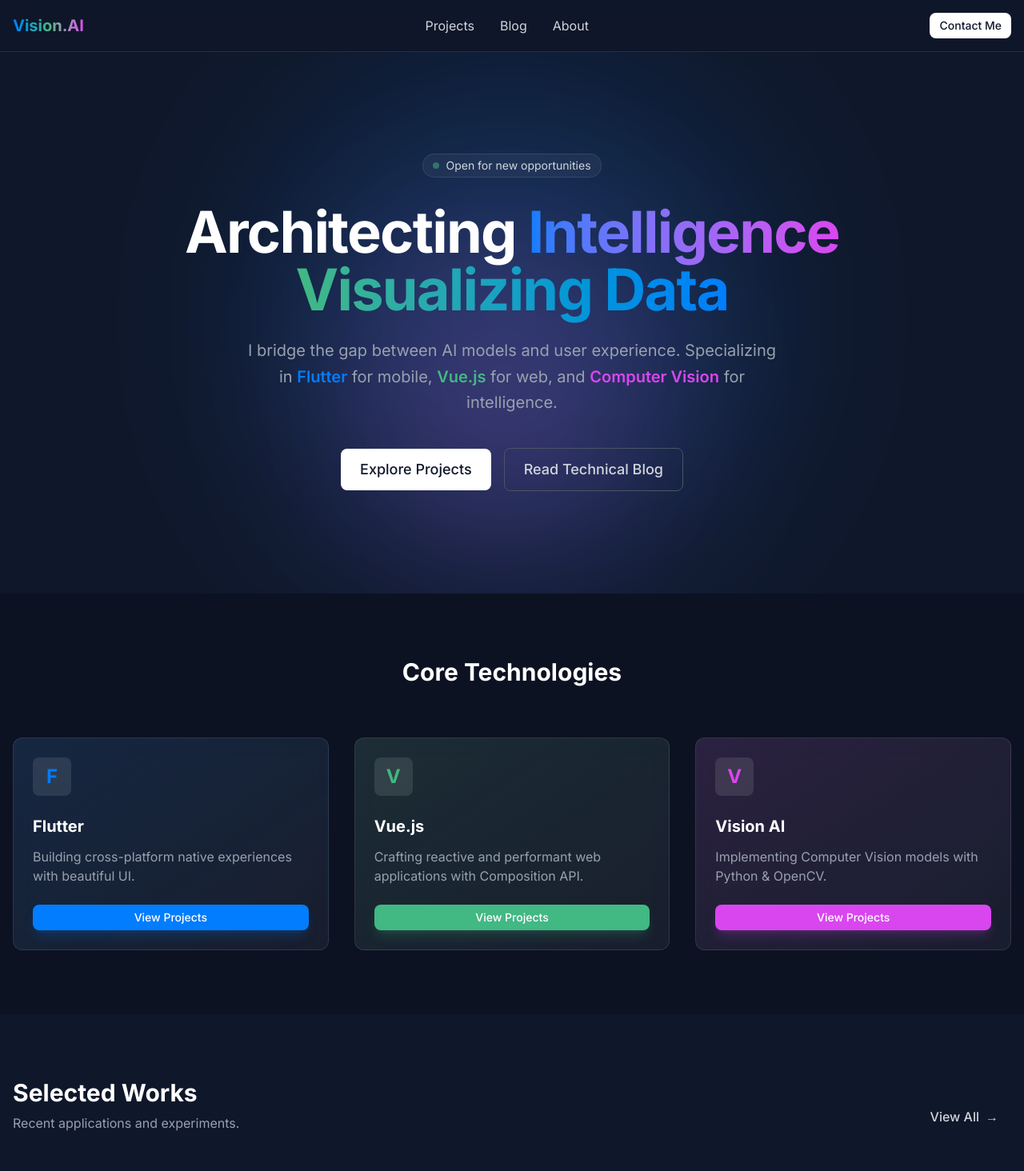
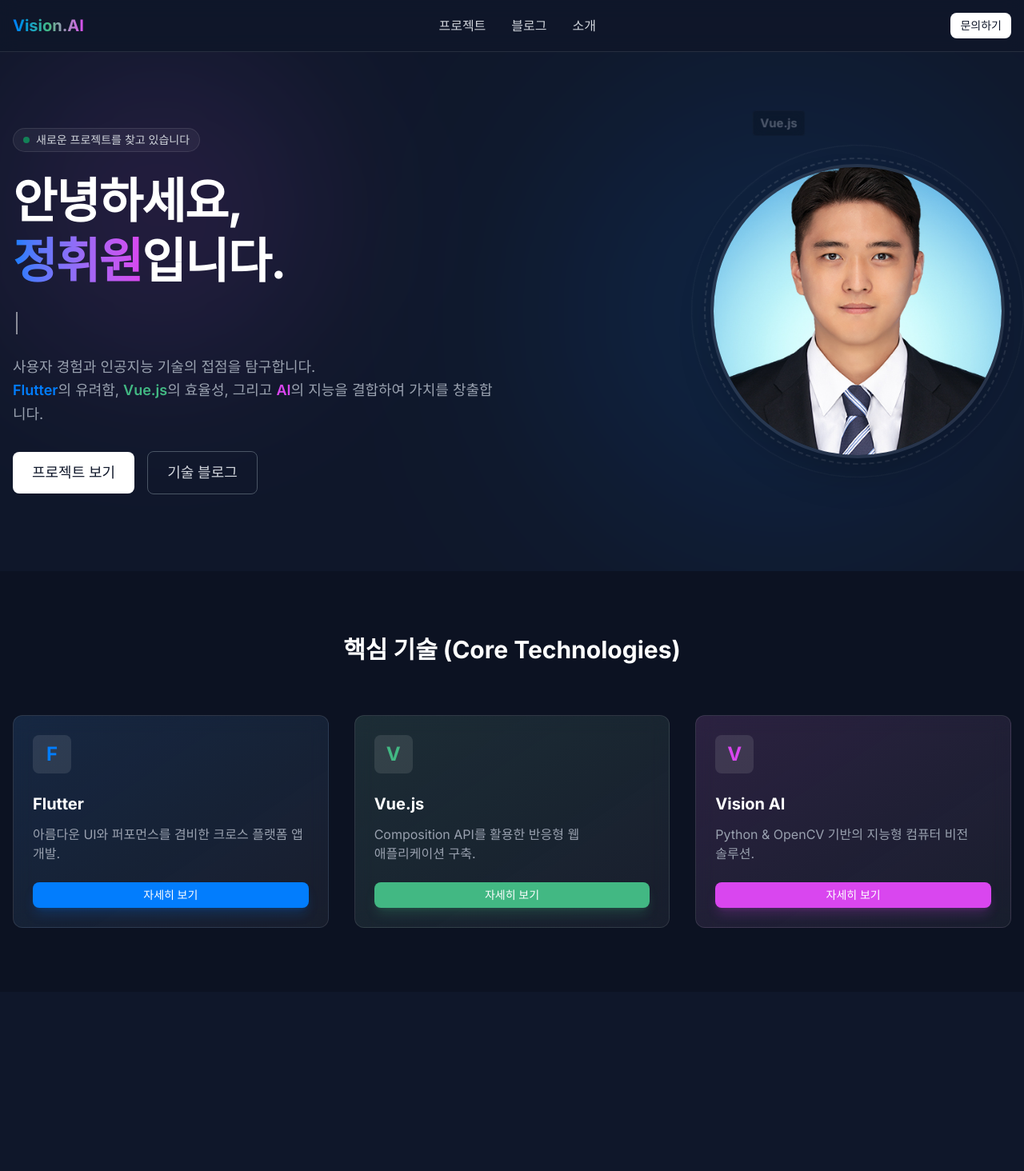
Before and after one commit to wonnyboi/vue-portfolio, a Vue app: page / in a window 1280 px wide. Shown: the top 1464 px of the page at 80% size. After the commit the page ends 1240 px from the top, so only its background shows below. Built offline with nearby package versions, Linux system fonts and the light colour scheme.

Commit message:
[feat] 홈페이지 UI 개선 및 한글화 적용
- 프로필 이미지 교체 및 중앙 파티클 이펙트 애니메이션 구현

- 네비게이션, 프로젝트, 블로그 등 전체 페이지 한글화 완료

- .rules 및 워크플로우 문서 추가

```diff
--- a/src/components/layout/Navbar.vue
+++ b/src/components/layout/Navbar.vue
@@ -10,13 +10,13 @@
       </router-link>
 
       <div class="hidden md:flex items-center gap-8">
-        <router-link to="/projects" class="text-gray-300 hover:text-white transition-colors">Projects</router-link>
-        <router-link to="/blog" class="text-gray-300 hover:text-white transition-colors">Blog</router-link>
-        <router-link to="/about" class="text-gray-300 hover:text-white transition-colors">About</router-link>
+        <router-link to="/projects" class="text-gray-300 hover:text-white transition-colors">프로젝트</router-link>
+        <router-link to="/blog" class="text-gray-300 hover:text-white transition-colors">블로그</router-link>
+        <router-link to="/about" class="text-gray-300 hover:text-white transition-colors">소개</router-link>
       </div>
 
       <div class="flex items-center gap-4">
-        <Button variant="primary" size="sm">Contact Me</Button>
+        <Button variant="primary" size="sm">문의하기</Button>
       </div>
     </div>
   </nav>
--- a/src/views/ArticleView.vue
+++ b/src/views/ArticleView.vue
@@ -29,7 +29,7 @@
   <div class="pt-24 min-h-screen container mx-auto px-4 pb-20" v-if="post">
     <div class="max-w-4xl mx-auto">
       <Button variant="ghost" @click="router.back()" class="mb-8">
-        ← Back to Blog
+        ← 블로그로 돌아가기
       </Button>
 
       <div class="flex items-center gap-3 text-sm text-gray-400 mb-4">
@@ -54,8 +54,8 @@
     </div>
   </div>
   <div v-else class="pt-32 text-center text-gray-500">
-    <div v-if="store.loading">Loading article...</div>
-    <div v-else>Article not found.</div>
+    <div v-if="store.loading">글 불러오는 중...</div>
+    <div v-else>글을 찾을 수 없습니다.</div>
   </div>
 </template>
 
--- a/src/views/BlogView.vue
+++ b/src/views/BlogView.vue
@@ -31,8 +31,8 @@
 <template>
   <div class="pt-24 min-h-screen container mx-auto px-4">
     <div class="mb-12 text-center">
-      <h1 class="text-4xl font-bold text-white mb-4">Technical Blog</h1>
-      <p class="text-gray-400">Insights, tutorials, and experiments.</p>
+      <h1 class="text-4xl font-bold text-white mb-4">기술 블로그</h1>
+      <p class="text-gray-400">인사이트, 튜토리얼, 그리고 학습 기록들.</p>
     </div>
 
     <!-- Category Filter -->
@@ -42,7 +42,7 @@
         :class="activeCategory === null ? 'bg-white text-primary font-bold' : 'bg-white/10 text-gray-300 hover:bg-white/20'"
         @click="activeCategory = null"
       >
-        All
+        전체
       </button>
       <button
         v-for="cat in categories"
@@ -56,7 +56,7 @@
     </div>
 
     <div v-if="store.loading" class="text-center py-20 text-gray-500">
-      Loading posts...
+      글 불러오는 중...
     </div>
 
     <div v-else class="grid gap-6 max-w-4xl mx-auto">
--- a/src/views/HomeView.vue
+++ b/src/views/HomeView.vue
@@ -1,25 +1,139 @@
 <script setup lang="ts">
+import { ref, onMounted, onUnmounted } from 'vue'
 import Button from '@/components/ui/Button.vue'
 import Card from '@/components/ui/Card.vue'
+import profileImage from '@/assets/hero-profile.jpg'
+import { useRouter } from 'vue-router'
+
+const router = useRouter()
+
+const roles = [
+  'Flutter Expert',
+  'Vue.js Developer',
+  'Vision AI Engineer',
+  'Problem Solver'
+]
+
+const currentRole = ref('')
+const roleIndex = ref(0)
+const charIndex = ref(0)
+const isDeleting = ref(false)
+const typingSpeed = ref(100)
+
+let timeoutId: any = null;
+
+const typeRole = () => {
+  const currentFullRole = roles[roleIndex.value] || ''
+
+  if (isDeleting.value) {
+    currentRole.value = currentFullRole.substring(0, charIndex.value - 1)
+    charIndex.value--
+    typingSpeed.value = 50
+  } else {
+    currentRole.value = currentFullRole.substring(0, charIndex.value + 1)
+    charIndex.value++
+    typingSpeed.value = 100
+  }
+
+  if (!isDeleting.value && charIndex.value === currentFullRole.length) {
+    isDeleting.value = true
+    typingSpeed.value = 2000 // Pause at end
+  } else if (isDeleting.value && charIndex.value === 0) {
+    isDeleting.value = false
+    roleIndex.value = (roleIndex.value + 1) % roles.length
+    typingSpeed.value = 500 // Pause before typing new
+  }
+
+  timeoutId = setTimeout(typeRole, typingSpeed.value)
+}
+
+// Optimization: Use a smaller set of active particles
+interface Particle {
+  id: number;
+  text: string;
+  x: number;
+  y: number;
+  rotation: number;
+  style: any;
+}
+
+const particles = ref<Particle[]>([])
+const particleIdCounter = ref(0)
+let particleInterval: any = null
+
+const keywords = [
+  'Flutter', 'Vue.js', 'Firebase', 'Dart', 'TypeScript', 'Python',
+  'OpenCV', 'YOLO', 'TensorFlow', 'Pinia', 'State Management',
+  'Clean Architecture', 'MVVM', 'Deep Learning', 'REST API',
+  'GraphQL', 'PostgreSQL', 'Git', 'CI/CD', 'UI/UX'
+]
+
+const spawnParticle = () => {
+  // Spawn 1-2 particles
+  const count = Math.floor(Math.random() * 2) + 1
+
+  for (let i = 0; i < count; i++) {
+    const text = keywords[Math.floor(Math.random() * keywords.length)] || ''
+    const angle = Math.random() * Math.PI * 2
+    // Move slightly varied distance
+    const distance = 180 + Math.random() * 60
+
+    // Start from center (0,0 relative to container center)
+    // End position calculations
+    const endX = Math.cos(angle) * distance
+    const endY = Math.sin(angle) * distance
+
+    const duration = 3 + Math.random() * 2 // 3-5 seconds
+
+    particles.value.push({
+      id: particleIdCounter.value++,
+      text,
+      x: 0,
+      y: 0,
+      rotation: (Math.random() - 0.5) * 30, // Slight random rotation
+      style: {
+        '--end-x': `${endX}px`,
+        '--end-y': `${endY}px`,
+        '--duration': `${duration}s`
+      }
+    })
+
+    // Cleanup old particles to prevent memory leaks (keep max 20)
+    if (particles.value.length > 20) {
+      particles.value.shift()
+    }
+  }
+}
+
+onMounted(() => {
+  timeoutId = setTimeout(typeRole, 1000)
+  // Spawn particles every 2 seconds
+  particleInterval = setInterval(spawnParticle, 1500)
+})
+
+onUnmounted(() => {
+  if (timeoutId) clearTimeout(timeoutId)
+  if (particleInterval) clearInterval(particleInterval)
+})
 
 const techStacks = [
   {
     name: 'Flutter',
-    description: 'Building cross-platform native experiences with beautiful UI.',
+    description: '아름다운 UI와 퍼포먼스를 겸비한 크로스 플랫폼 앱 개발.',
     class: 'border-flutter/30 hover:border-flutter/60 bg-gradient-to-br from-flutter/10 to-transparent',
     iconColor: 'text-flutter',
     button: 'flutter' as const
   },
   {
     name: 'Vue.js',
-    description: 'Crafting reactive and performant web applications with Composition API.',
+    description: 'Composition API를 활용한 반응형 웹 애플리케이션 구축.',
     class: 'border-vue/30 hover:border-vue/60 bg-gradient-to-br from-vue/10 to-transparent',
     iconColor: 'text-vue',
     button: 'vue' as const
   },
   {
     name: 'Vision AI',
-    description: 'Implementing Computer Vision models with Python & OpenCV.',
+    description: 'Python & OpenCV 기반의 지능형 컴퓨터 비전 솔루션.',
     class: 'border-vision/30 hover:border-vision/60 bg-gradient-to-br from-vision/10 to-transparent',
     iconColor: 'text-vision',
     button: 'vision' as const
@@ -30,34 +144,73 @@
 <template>
   <div class="pt-16 min-h-screen">
     <!-- Hero Section -->
-    <section class="relative overflow-hidden py-24 sm:py-32">
+    <section class="relative overflow-hidden py-12 md:py-24">
       <!-- Background Glow -->
-      <div class="absolute top-1/2 left-1/2 -translate-x-1/2 -translate-y-1/2 w-[600px] h-[600px] bg-flutter/20 rounded-full blur-[120px] pointer-events-none mix-blend-screen animate-float"></div>
-      <div class="absolute top-1/3 left-1/3 w-[400px] h-[400px] bg-vision/20 rounded-full blur-[100px] pointer-events-none mix-blend-screen animate-float" style="animation-delay: -2s;"></div>
+      <div class="absolute top-1/2 right-0 -translate-y-1/2 w-[600px] h-[600px] bg-flutter/20 rounded-full blur-[120px] pointer-events-none mix-blend-screen animate-pulse"></div>
+      <div class="absolute top-0 left-0 w-[400px] h-[400px] bg-vision/10 rounded-full blur-[100px] pointer-events-none mix-blend-screen"></div>
 
-      <div class="container mx-auto px-4 relative z-10 text-center">
-        <div class="inline-flex items-center px-3 py-1 rounded-full bg-white/5 border border-white/10 mb-8 backdrop-blur-sm">
-          <span class="w-2 h-2 rounded-full bg-vue mr-2 animate-pulse"></span>
-          <span class="text-sm text-gray-300">Open for new opportunities</span>
-        </div>
+      <div class="container mx-auto px-4 relative z-10">
+        <div class="flex flex-col-reverse md:flex-row items-center gap-12">
 
-        <h1 class="text-5xl md:text-7xl font-bold tracking-tight text-white mb-6">
-          Architecting <span class="text-transparent bg-clip-text bg-gradient-to-r from-flutter to-vision">Intelligence</span>
-          <br />
-          <span class="text-transparent bg-clip-text bg-gradient-to-r from-vue to-flutter">Visualizing Data</span>
-        </h1>
+          <!-- Left Content -->
+          <div class="flex-1 text-center md:text-left">
+            <div class="inline-flex items-center px-3 py-1 rounded-full bg-white/5 border border-white/10 mb-6 backdrop-blur-sm">
+              <span class="w-2 h-2 rounded-full bg-green-400 mr-2 animate-pulse"></span>
+              <span class="text-sm text-gray-300">새로운 프로젝트를 찾고 있습니다</span>
+            </div>
 
-        <p class="mt-6 text-lg md:text-xl text-gray-400 max-w-2xl mx-auto leading-relaxed">
-          I bridge the gap between AI models and user experience.
-          Specializing in
-          <span class="text-flutter font-semibold">Flutter</span> for mobile,
-          <span class="text-vue font-semibold">Vue.js</span> for web, and
-          <span class="text-vision font-semibold">Computer Vision</span> for intelligence.
-        </p>
+            <h1 class="text-4xl md:text-6xl font-bold tracking-tight text-white mb-6 leading-tight">
+              안녕하세요,<br/>
+              <span class="text-transparent bg-clip-text bg-gradient-to-r from-flutter to-vision">정휘원</span>입니다.
+            </h1>
 
-        <div class="mt-10 flex flex-col sm:flex-row items-center justify-center gap-4">
-          <Button variant="primary" size="lg">Explore Projects</Button>
-          <Button variant="outline" size="lg">Read Technical Blog</Button>
+            <div class="h-8 mb-6">
+               <span class="text-xl md:text-2xl text-primary-300 font-mono border-r-2 border-white pr-1 animate-pulse">
+                {{ currentRole }}
+               </span>
+            </div>
+
+            <p class="text-lg text-gray-400 max-w-2xl mb-8 leading-relaxed">
+              사용자 경험과 인공지능 기술의 접점을 탐구합니다.<br class="hidden md:block"/>
+              <span class="text-flutter font-semibold">Flutter</span>의 유려함,
+              <span class="text-vue font-semibold">Vue.js</span>의 효율성, 그리고
+              <span class="text-vision font-semibold">AI</span>의 지능을 결합하여 가치를 창출합니다.
+            </p>
+
+            <div class="flex flex-col sm:flex-row items-center md:justify-start justify-center gap-4">
+              <Button variant="primary" size="lg" @click="router.push('/projects')">프로젝트 보기</Button>
+              <Button variant="outline" size="lg" @click="router.push('/blog')">기술 블로그</Button>
+            </div>
+          </div>
+
+          <!-- Right Image -->
+          <div class="flex-1 flex justify-center md:justify-end relative">
+             <div class="relative w-64 h-64 md:w-96 md:h-96 flex items-center justify-center">
+                <!-- Decorative Circles -->
+                <div class="absolute inset-0 border-2 border-dashed border-white/10 rounded-full animate-[spin_10s_linear_infinite]"></div>
+                <div class="absolute -inset-4 border border-white/5 rounded-full animate-[spin_15s_linear_infinite_reverse]"></div>
+
+                <!-- Main Image -->
+                <div class="absolute inset-2 rounded-full overflow-hidden border-4 border-white/10 shadow-2xl backdrop-blur-sm z-10">
+                   <img :src="profileImage" alt="Jeong Hwi-won" class="w-full h-full object-cover hover:scale-105 transition-transform duration-700" />
+                </div>
+
+                <!-- Particle Emitter Container -->
+                <div class="absolute inset-0 pointer-events-none z-0">
+                  <transition-group name="particle">
+                    <div
+                      v-for="p in particles"
+                      :key="p.id"
+                      class="absolute left-1/2 top-1/2 -translate-x-1/2 -translate-y-1/2 whitespace-nowrap text-sm font-bold text-gray-300/80 bg-black/40 backdrop-blur-sm px-2 py-1 rounded border border-white/5"
+                      :style="p.style"
+                    >
+                      {{ p.text }}
+                    </div>
+                  </transition-group>
+                </div>
+             </div>
+          </div>
+
         </div>
       </div>
     </section>
@@ -65,7 +218,7 @@
     <!-- Tech Stack Section -->
     <section class="py-20 bg-black/20">
       <div class="container mx-auto px-4">
-        <h2 class="text-3xl font-bold text-white mb-16 text-center">Core Technologies</h2>
+        <h2 class="text-3xl font-bold text-white mb-16 text-center">핵심 기술 (Core Technologies)</h2>
 
         <div class="grid grid-cols-1 md:grid-cols-3 gap-8">
           <Card
@@ -75,51 +228,49 @@
             :class="[tech.class]"
           >
             <div class="h-12 w-12 rounded-lg bg-white/10 flex items-center justify-center mb-6 text-2xl group-hover:scale-110 transition-transform">
-              <!-- Icons would go here, using first letter for now -->
               <span :class="tech.iconColor" class="font-bold">{{ tech.name[0] }}</span>
             </div>
             <h3 class="text-xl font-bold text-white mb-3">{{ tech.name }}</h3>
-            <p class="text-gray-400 mb-6">{{ tech.description }}</p>
-            <Button :variant="tech.button" size="sm" class="w-full">View Projects</Button>
-          </Card>
-        </div>
-      </div>
-    </section>
-
-    <!-- Recent Projects Preview -->
-    <section class="py-20">
-      <div class="container mx-auto px-4">
-        <div class="flex items-end justify-between mb-12">
-          <div>
-            <h2 class="text-3xl font-bold text-white mb-2">Selected Works</h2>
-            <p class="text-gray-400">Recent applications and experiments.</p>
-          </div>
-          <Button variant="ghost" class="hidden sm:inline-flex group">
-            View All
-            <span class="ml-2 group-hover:translate-x-1 transition-transform">→</span>
-          </Button>
-        </div>
-
-        <div class="grid grid-cols-1 md:grid-cols-2 lg:grid-cols-3 gap-6">
-          <!-- Placeholder Cards to simulate content -->
-          <Card v-for="i in 3" :key="i" class="group cursor-pointer">
-            <div class="aspect-video rounded-lg bg-gray-800 mb-4 overflow-hidden relative">
-              <div class="absolute inset-0 bg-gradient-to-t from-gray-900 to-transparent opacity-60"></div>
-              <div class="absolute bottom-4 left-4">
-                <span class="px-2 py-1 rounded bg-vision/20 text-vision text-xs font-medium border border-vision/30 backdrop-blur-sm">
-                  Vision AI
-                </span>
-              </div>
-            </div>
-            <h3 class="text-lg font-bold text-white mb-2 group-hover:text-primary-400 transition-colors">
-              Project Title {{ i }}
-            </h3>
-            <p class="text-sm text-gray-400 line-clamp-2">
-              A brief description of the project goes here. It involves sophisticated AI models and real-time processing.
-            </p>
+            <p class="text-gray-400 mb-6 word-keep-all">{{ tech.description }}</p>
+            <Button :variant="tech.button" size="sm" class="w-full">자세히 보기</Button>
           </Card>
         </div>
       </div>
     </section>
   </div>
 </template>
+
+<style scoped>
+@keyframes float-out {
+  0% {
+    transform: translate(-50%, -50%) scale(0.5);
+    opacity: 0;
+  }
+  20% {
+    opacity: 1;
+  }
+  80% {
+    opacity: 1;
+    transform: translate(calc(-50% + var(--end-x)), calc(-50% + var(--end-y))) scale(1);
+  }
+  100% {
+    opacity: 0;
+    transform: translate(calc(-50% + var(--end-x) * 1.2), calc(-50% + var(--end-y) * 1.2)) scale(1.1);
+  }
+}
+
+.particle-enter-active {
+  animation: float-out var(--duration) ease-out forwards;
+}
+
+.particle-leave-active {
+  transition: opacity 0.5s;
+}
+.particle-leave-to {
+  opacity: 0;
+}
+
+.word-keep-all {
+  word-break: keep-all;
+}
+</style>
--- a/src/views/ProjectsView.vue
+++ b/src/views/ProjectsView.vue
@@ -29,12 +29,13 @@
 }
 </script>
 
+
 <template>
   <div class="pt-24 min-h-screen container mx-auto px-4">
     <div class="mb-12 text-center">
-      <h1 class="text-4xl font-bold text-white mb-4">Projects</h1>
+      <h1 class="text-4xl font-bold text-white mb-4">프로젝트</h1>
       <p class="text-gray-400 max-w-2xl mx-auto">
-        A collection of my work in Vision AI, Web Development, and Mobile Apps.
+        Vision AI, 웹 개발, 모바일 앱 등 다양한 분야의 작업물입니다.
       </p>
     </div>
 
@@ -46,7 +47,7 @@
         :class="{ 'bg-white/10 text-white': activeTag === null }"
         @click="activeTag = null"
       >
-        All
+        전체
       </Button>
       <Button
         v-for="tag in allTags"
@@ -62,7 +63,7 @@
 
     <!-- Loading State -->
     <div v-if="store.loading" class="text-center py-20 text-gray-500">
-      Loading projects...
+      프로젝트 불러오는 중...
     </div>
 
     <!-- Error State -->
@@ -82,7 +83,7 @@
           <!-- Image Placeholder -->
           <img v-if="project.images.length > 0" :src="project.images[0]" class="w-full h-full object-cover transition-transform duration-500 group-hover:scale-110" />
           <div v-else class="w-full h-full bg-gradient-to-br from-gray-700 to-gray-900 flex items-center justify-center text-gray-600">
-            No Image
+            이미지 없음
           </div>
 
           <div class="absolute top-2 right-2 flex gap-1">
--- a/src/views/admin/AdminLayout.vue
+++ b/src/views/admin/AdminLayout.vue
@@ -16,21 +16,21 @@
     <!-- Sidebar -->
     <aside class="w-64 bg-black/20 border-r border-white/10 py-6 flex flex-col">
       <div class="px-6 mb-8">
-        <h2 class="text-xl font-bold text-white">Admin Panel</h2>
+        <h2 class="text-xl font-bold text-white">관리자 패널</h2>
       </div>
 
       <nav class="flex-1 px-4 space-y-2">
         <router-link to="/admin/projects" class="block px-4 py-2 rounded-lg text-gray-300 hover:bg-white/5 hover:text-white" active-class="bg-flutter/20 text-flutter">
-          Projects
+          프로젝트 관리
         </router-link>
         <router-link to="/admin/blog" class="block px-4 py-2 rounded-lg text-gray-300 hover:bg-white/5 hover:text-white" active-class="bg-vue/20 text-vue">
-          Blog Posts
+          블로그 관리
         </router-link>
       </nav>
 
       <div class="px-4 mt-auto">
         <button @click="logout" class="w-full text-left px-4 py-2 text-gray-400 hover:text-white hover:bg-white/5 rounded-lg">
-          Sign Out
+          로그아웃
         </button>
       </div>
     </aside>
--- a/src/views/admin/LoginView.vue
+++ b/src/views/admin/LoginView.vue
@@ -20,11 +20,11 @@
 <template>
   <div class="min-h-screen flex items-center justify-center bg-primary px-4">
     <div class="w-full max-w-md bg-white/5 border border-white/10 rounded-xl p-8 backdrop-blur-md">
-      <h1 class="text-2xl font-bold text-white mb-6 text-center">Admin Access</h1>
+      <h1 class="text-2xl font-bold text-white mb-6 text-center">관리자 접속</h1>
 
       <form @submit.prevent="handleLogin" class="space-y-4">
         <div>
-          <label class="block text-sm font-medium text-gray-400 mb-1">Email</label>
+          <label class="block text-sm font-medium text-gray-400 mb-1">이메일</label>
           <input
             v-model="email"
             type="email"
@@ -34,7 +34,7 @@
         </div>
 
         <div>
-          <label class="block text-sm font-medium text-gray-400 mb-1">Password</label>
+          <label class="block text-sm font-medium text-gray-400 mb-1">비밀번호</label>
           <input
             v-model="password"
             type="password"
@@ -48,7 +48,7 @@
         </div>
 
         <Button :disabled="authStore.loading" block variant="primary">
-          {{ authStore.loading ? 'Signing In...' : 'Sign In' }}
+          {{ authStore.loading ? '로그인 중...' : '로그인' }}
         </Button>
       </form>
     </div>
```
Also changed, not shown: src/views/ProjectDetailView.vue (+21 -17 lines), .agent/rules/basic-guide.md (added), .agent/workflows/git-push.md (added), firebase.json, src/assets/hero-profile.jpg (added).
